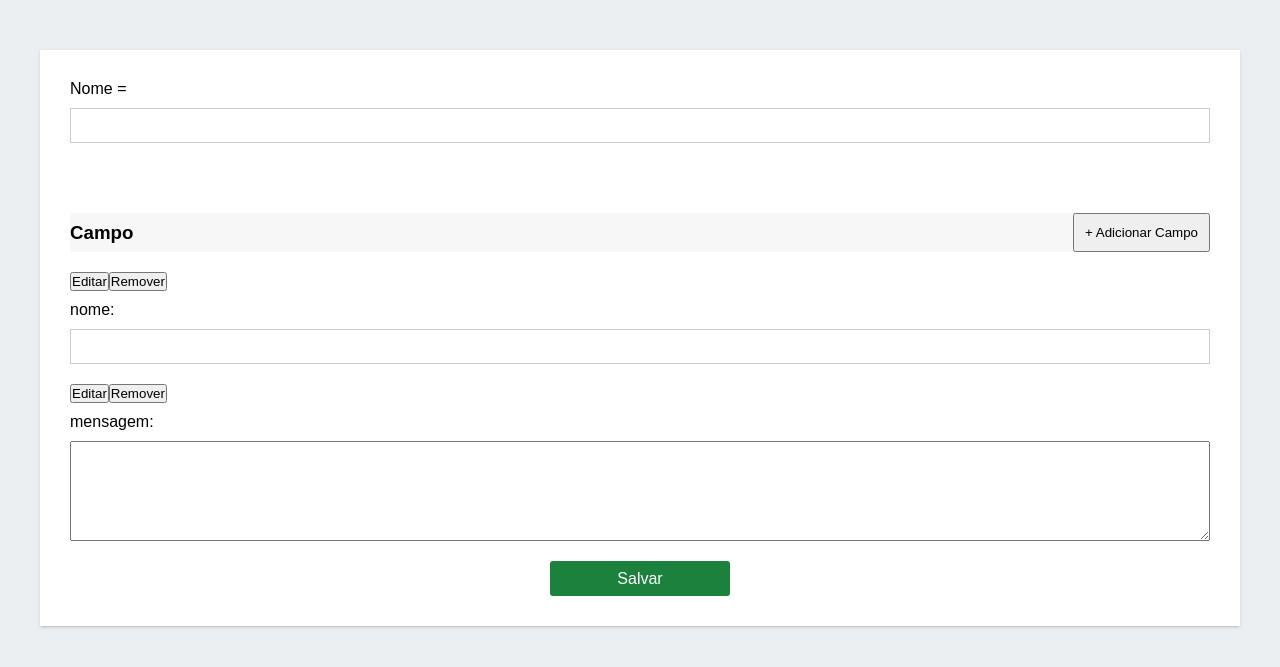
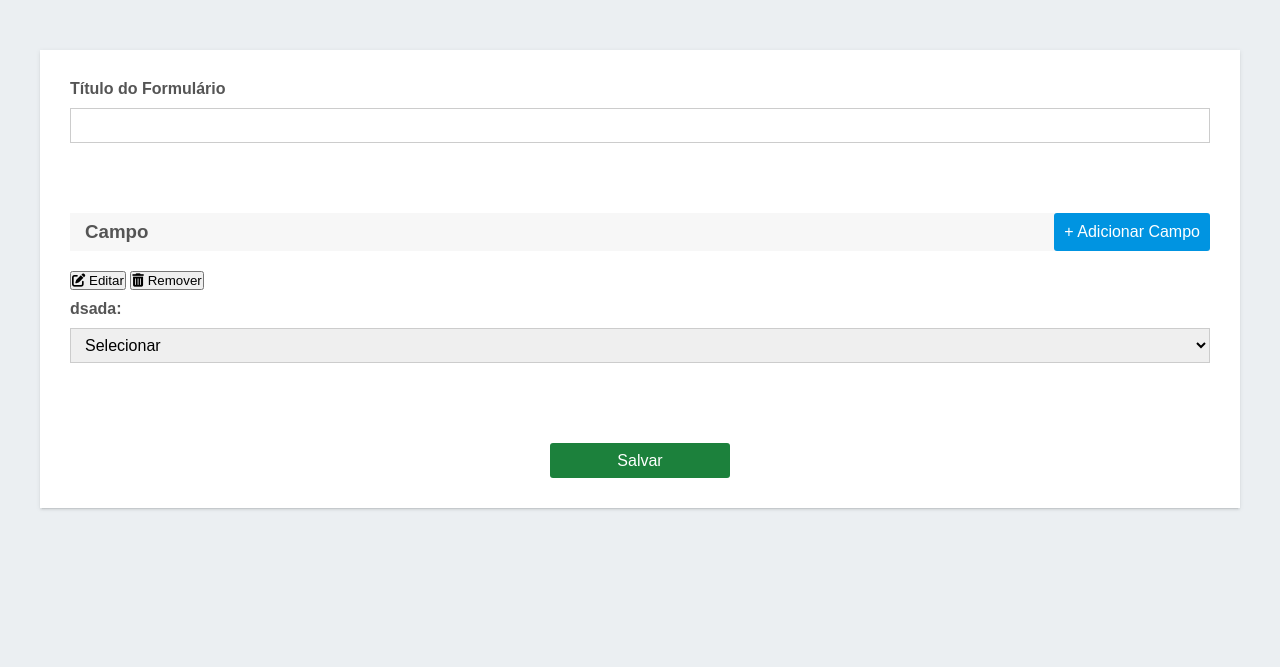
Before and after one commit to Sara01romao/form-edit, a PHP site: page /total.php in a window 1280 px wide. Shown: the top 667 px of the page. Run offline with PHP 8.4, Linux system fonts and the light colour scheme.

Commit message:
feat: adicionar formulario

```diff
--- a/style.css
+++ b/style.css
@@ -1,9 +1,11 @@
+
 
 *{
     margin: 0;
     padding: 0;
     box-sizing: border-box;
     font-family: 'arial', sans-serif;
+
 }
 
 #lista-container{
@@ -70,19 +72,41 @@ body{
     justify-content: space-between;
     background: #F7F7F7;
     margin-top: 50px;
+    padding-left: 15px;
 
-    }
+}
+
+.add-campo-container button{
+    background: #0094E1;
+    color: #fff;
+    border: none;
+    border-radius: 3px;
+    font-size: 16px;
+}
 
 
-    .menu-campo{
+.title-form{
+    color: #555555;
+}
+
+
+.menu-campo{
     display: flex;
     justify-content: end;
-    }
+}
 
-    .menu-campo button{
+.menu-campo button{
     padding: 10px;
 
-    }
+}
+
+
+#formulario label{
+    font-weight: bold;
+    color: #555555;
+}
+
+
 
 
 /* modal adicionar */
@@ -227,6 +251,38 @@ color: #fff;
     font-size: 16px;
     border-radius: 3px;
     margin-top: 60px;
-    margin: 0 auto;
+    margin: 60px auto 0px;
 
 }
+
+
+
+.form-vazio{
+    height: 200px;
+    border: 2px solid #cccccc;
+    width: 80%;
+    margin: 0 auto;
+    padding: 20px;
+    display: flex;
+    justify-content: center;
+    align-items: center;
+    border-radius: 12px;
+}
+
+
+.form-vazio p{
+    font-size: 18px;
+    max-width: 500px;
+    text-align: center;
+    line-height: 2;
+    color: #555555;
+
+}
+
+#formulario:not(:has(.novo-campo)) .form-vazio  {
+    display: flex;
+}
+
+.form-vazio {
+    display: none;
+}
--- a/total.php
+++ b/total.php
@@ -2,28 +2,101 @@
 include './conexao.php';
 
 
-if (isset($_POST['acao'])) {
 
+
+    if (isset($_POST['dadosCompletos'])) {
         // Receba os dados enviados via POST
         $dadosCompletosJSON = $_POST['dadosCompletos'];
 
         // Decodifique o JSON para obter os dados em um array associativo
         $dadosCompletos = json_decode($dadosCompletosJSON, true);
 
-  // Insira o nome do formulário na tabela "formulario"
-  $nomeFormulario = $dadosCompletos['nomeFormulario'];
-  //$sql = "INSERT INTO formulario (nome) VALUES ('$nomeFormulario')";
 
- echo $dadosCompletos;
+        $nomeFormularioValue = $_POST['nomeFormulario'];
+
+        $nome_form = "INSERT INTO `formulario` (nome) VALUES ('$nomeFormularioValue')";
+        $inserir_formulario = mysqli_query($conexao, $nome_form );
+
+
+        echo $nomeFormularioValue;
+        //var_dump($dadosCompletos);
+
+        // Acesse os dados dos campos de texto e textarea
+        $camposData = $dadosCompletos['camposData'];
+        //var_dump($camposData );
+
+        $formulario_id = $conexao->insert_id;
+
+        foreach ($camposData as $campo) {
+            $tipo = $campo['type'];
+            $nome = $campo['name'];
+
+
+
+
+            // Verifique se o nome do campo não é "nomeFormulario"
+            if ($nome !== "nomeFormulario") {
+                // Exemplo de inserção em banco de dados para campos de texto
+                $sql_campo = "INSERT INTO `campo` (nome, tipo, formulario_id) VALUES ('$nome', '$tipo', '$formulario_id')";
+                $inserir_campo = mysqli_query($conexao, $sql_campo);
+            }
+        }
+
+        // Acesse os dados dos campos <select> se estiverem presentes
+        if (isset($dadosCompletos['selectData'])) {
+            $selectData = $dadosCompletos['selectData'];
+            var_dump($selectData);
+
+
+            foreach ($selectData as $select) {
+                $nomeSelect = $select['name'];
+                $valoresSelect = $select['optionValues'];
+
+                // Defina o tipo como "select"
+                $tipo = "select";
+
+                // Insira os dados do campo <select> na tabela "campo" com um formulario_id associado
+                $sqlCampo = "INSERT INTO `campo` (`nome`, `tipo`, `formulario_id`) VALUES ('$nomeSelect', '$tipo', '$formulario_id')";
+                $inserir_campo = mysqli_query($conexao, $sqlCampo);
+
+                if ($inserir_campo) {
+                    $campo_id = mysqli_insert_id($conexao); // Obtém o ID gerado para o campo <select>
+                    // echo "Inserção bem-sucedida na tabela 'campo' para o campo '<select>' com ID: $campo_id<br>";
+
+                    // Agora, insira as opções do campo <select> na tabela "opcao" com o campo_id associado
+                    foreach ($valoresSelect as $valorSelect) {
+                        if (!empty($valorSelect)) {
+                            $sqlOpcao = "INSERT INTO `opcoes` (`valor`, `campo_id`) VALUES ('$valorSelect', '$campo_id')";
+                            $inserir_opcao = mysqli_query($conexao, $sqlOpcao);
+
+                        }
+                    }
+                }
+            }
+        }
+
+
+
+
+
 
 
 
         // Redirecione ou exiba uma mensagem de sucesso, etc.
+    }
 
 
 
 
-}
+
+
+
+
+
+
+
+
+
 
 ?>
 
@@ -34,6 +107,8 @@ if (isset($_POST['acao'])) {
     <meta charset="UTF-8">
     <meta name="viewport" content="width=device-width, initial-scale=1.0">
      <link rel="stylesheet" href="style.css">
+     <link rel="stylesheet" href="https://cdnjs.cloudflare.com/ajax/libs/font-awesome/6.0.0/css/all.min.css" integrity="sha512-9usAa10IRO0HhonpyAIVpjrylPvoDwiPUiKdWk5t3PyolY1cOd4DSE0Ga+ri4AuTroPR5aQvXU9xC6qOPnzFeg==" crossorigin="anonymous" referrerpolicy="no-referrer" />
+
     <title>Document</title>
 </head>
 <body>
@@ -44,8 +119,8 @@ if (isset($_POST['acao'])) {
 
       <form action="total.php" id="formulario" method="POST">
           <div class="campo-container">
-              <label for="name">Nome =</label>
-              <input type="text" name="nomeFomulario" required>
+              <label for="name">Título do Formulário</label>
+              <input type="text" name="nomeFormulario" required>
           </div>
 
           <div class="add-campo-container">
@@ -55,10 +130,14 @@ if (isset($_POST['acao'])) {
               </div>
           </div>
 
+          <div class="form-vazio">
+             <p>Seu formulário está vazio. Clique no botão 'Adicionar Campo' para começar a criar seu formulário.</p>
+
+          </div>
 
 
 
-        <div class="campo-container">
+        <!-- <div class="campo-container">
             <div><button type="button">Editar</button><button type="button">Remover</button>
             </div>
             <label for="nome">nome:</label>
@@ -71,6 +150,13 @@ if (isset($_POST['acao'])) {
                 </div>
                 <label for="mensagem">mensagem:</label>
                 <textarea id="mensagem" name="mensagem" required=""> </textarea>
+        </div> -->
+
+
+        <div class="campo-container novo-campo"><div>
+        <button type="button"><i class="fa fa-edit"></i> Editar</button>
+        <button type="button"><i class="fa fa-trash-alt"></i> Remover</button>
+              </div><label for="dsada">dsada:</label><select id="dsada" name="dsada"><option value="">Selecionar</option><option value="dasda">dasda</option></select>
         </div>
 
 
@@ -242,7 +328,7 @@ if (isset($_POST['acao'])) {
 
         // Crie um novo elemento div com a classe "campo-container"
         var novoCampo = document.createElement('div');
-        novoCampo.className = 'campo-container';
+        novoCampo.className = 'campo-container novo-campo';
 
 
 
@@ -278,10 +364,14 @@ if (isset($_POST['acao'])) {
             }else if (tipo_campo === "select") {
                 // Crie um novo elemento <div> com os botões "Editar" e "Remover"
                 var divBotoes = document.createElement('div');
+
                 divBotoes.innerHTML = `
-                    <button type="button">Editar</button>
-                    <button type="button">Remover</button>
+                    <button type="button"><i class="fa fa-edit"></i> Editar</button>
+                    <button type="button"><i class="fa fa-trash-alt"></i> Remover</button>
                 `;
+
+
+
 
                 // Crie um novo elemento <label>
                 var labelCampo = document.createElement('label');
@@ -343,10 +433,19 @@ function coletarCampos() {
     const selectData = [];
 
     campos.forEach(function (campo) {
+        if (campo.name === 'nomeFormulario') {
+            // Se o campo for o primeiro input com name 'nomeFormulario', pegue seu valor
+            camposData.push({
+                type: campo.type,
+                name: campo.name,
+                value: campo.value // Adicione o valor do campo
+            });
+        } else {
             camposData.push({
                 type: campo.type,
                 name: campo.name
             });
+        }
     });
 
     selects.forEach(function (select) {
@@ -366,7 +465,14 @@ function coletarCampos() {
         selectData: selectData
     };
 
-
+    // Verifique se há campos <select> no formulário
+    if (selectData.length > 0) {
+        // Campos <select> estão presentes, você pode fazer algo com eles aqui
+        console.log('Campos <select> estão presentes:', selectData);
+    } else {
+        // Nenhum campo <select> encontrado, você pode lidar com isso aqui
+        console.log('Nenhum campo <select> encontrado.');
+    }
 
     // Agora você pode enviar os dados para o PHP usando AJAX ou definir um campo oculto no formulário e definir seu valor para dadosCompletos.
     const dadosCompletosInput = document.createElement('input');
@@ -377,8 +483,9 @@ function coletarCampos() {
 
     // Agora você pode enviar o formulário
     formulario.submit();
+}
 
-        }
+
 
 
 </script>
```
Lines whose indentation alone changed are shown as unchanged.
